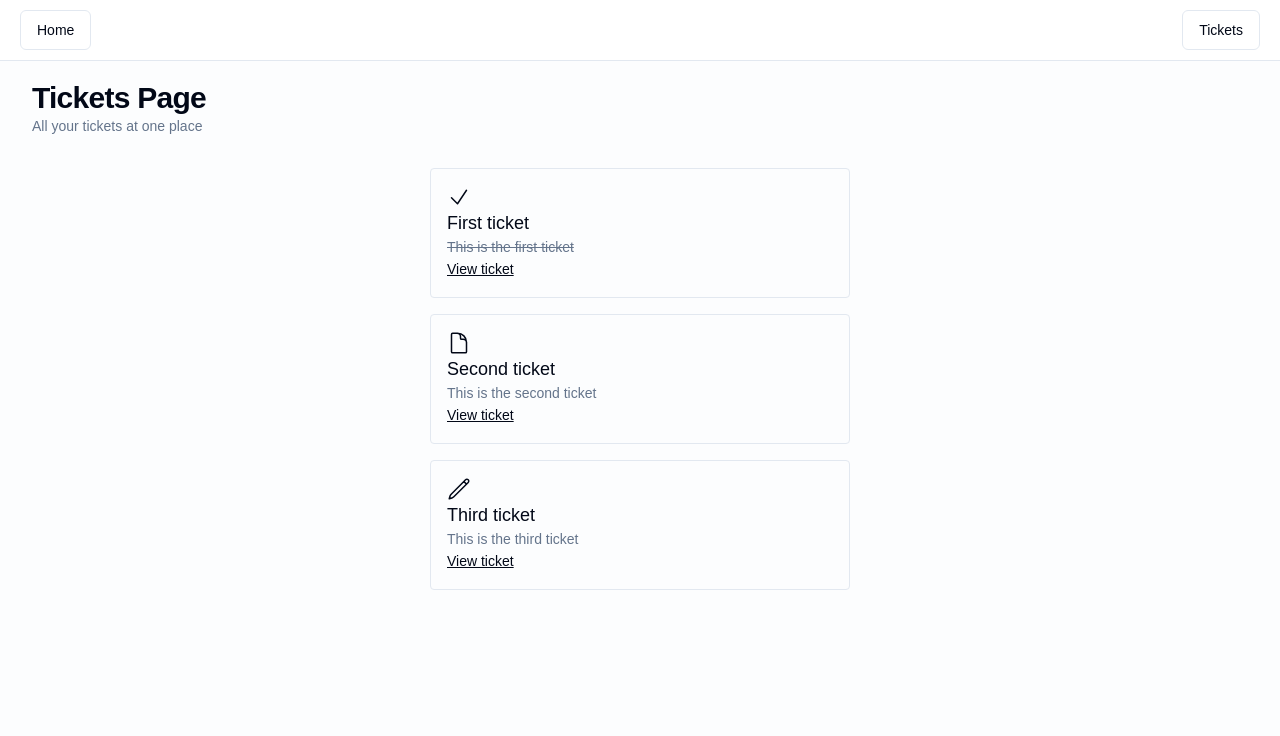
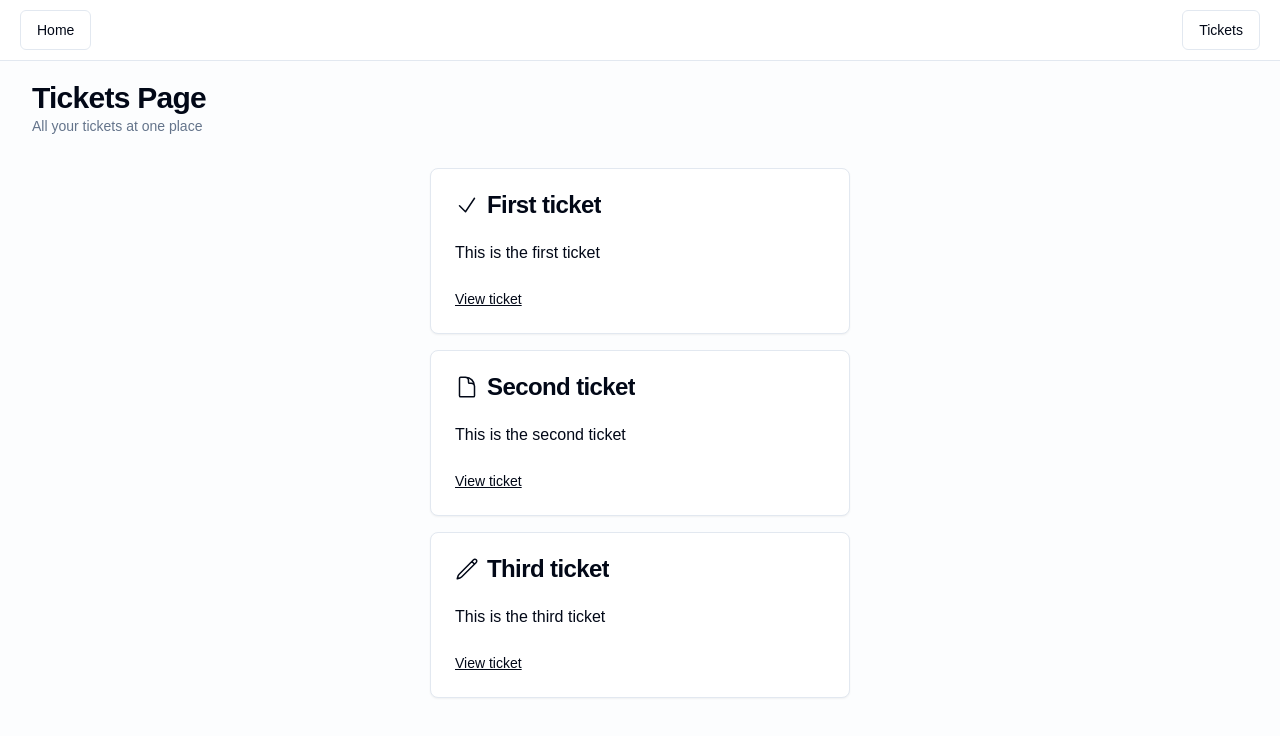
Before and after one commit to Riveko/the-road-to-next-app, a Next.js app: page /tickets in a window 1280 px wide. Shown: the top 736 px of the page. Built offline with nearby package versions, Linux system fonts and the light colour scheme.

Commit message:
Added Card components from shadcn

```diff
--- a/src/app/tickets/page.tsx
+++ b/src/app/tickets/page.tsx
@@ -1,5 +1,13 @@
 import clsx from "clsx";
 import Link from "next/link";
+import {
+    Card,
+    CardContent,
+    CardDescription,
+    CardFooter,
+    CardHeader,
+    CardTitle,
+} from "@/components/ui/card";
 import { initialTickets } from "@/data";
 import { ticketPath } from "@/paths";
 
@@ -39,21 +47,24 @@ const TicketsPage = () => {
 
             <div className="flex-1 flex flex-col items-center gap-y-4 animate-fade-in-from-top">
                 {initialTickets.map((ticket) => (
-                    <div key={ticket.id} className="w-full max-w-[420px] p-4 border border-slate-10 rounded">
-                        <div>{TICKET_ICONS[ticket.status]}</div>
-                        <h3 className="text-lg font-semi-bold truncate">{ticket.title}</h3>
-                        <p
-                            className={clsx("text-sm text-slate-500 truncate", {
-                                "line-through": ticket.status === `DONE`,
-                            })}
-                        >
-                            {ticket.content}
-                        </p>
-
-                        <Link href={ticketPath(ticket.id)} className="text-sm underline">
-                            View ticket
-                        </Link>
-                    </div>
+                    <Card key={ticket.id} className="w-full max-w-[420px]">
+                        <CardHeader>
+                            <CardTitle className="flex gap-x-2">
+                                <span>{TICKET_ICONS[ticket.status]}</span>
+                                <span className="truncate">{ticket.title}</span>
+                            </CardTitle>
+                        </CardHeader>
+                        <CardContent>
+                            <span className="line-clamp-3 whitespace-break-spaces">
+                                {ticket.content}
+                            </span>
+                        </CardContent>
+                        <CardFooter>
+                            <Link href={ticketPath(ticket.id)} className="text-sm underline">
+                                View ticket
+                            </Link>
+                        </CardFooter>
+                    </Card>
                 ))}
             </div>
         </div>
--- /dev/null
+++ b/src/components/ui/card.tsx
@@ -0,0 +1,78 @@
+import * as React from "react"
+import { cn } from "@/lib/utils"
+
+const Card = React.forwardRef<
+  HTMLDivElement,
+  React.HTMLAttributes<HTMLDivElement>
+>(({ className, ...props }, ref) => (
+  <div
+    ref={ref}
+    className={cn(
+      "rounded-lg border bg-card text-card-foreground shadow-sm",
+      className
+    )}
+    {...props}
+  />
+))
+Card.displayName = "Card"
+
+const CardHeader = React.forwardRef<
+  HTMLDivElement,
+  React.HTMLAttributes<HTMLDivElement>
+>(({ className, ...props }, ref) => (
+  <div
+    ref={ref}
+    className={cn("flex flex-col space-y-1.5 p-6", className)}
+    {...props}
+  />
+))
+CardHeader.displayName = "CardHeader"
+
+const CardTitle = React.forwardRef<
+  HTMLDivElement,
+  React.HTMLAttributes<HTMLDivElement>
+>(({ className, ...props }, ref) => (
+  <div
+    ref={ref}
+    className={cn(
+      "text-2xl font-semibold leading-none tracking-tight",
+      className
+    )}
+    {...props}
+  />
+))
+CardTitle.displayName = "CardTitle"
+
+const CardDescription = React.forwardRef<
+  HTMLDivElement,
+  React.HTMLAttributes<HTMLDivElement>
+>(({ className, ...props }, ref) => (
+  <div
+    ref={ref}
+    className={cn("text-sm text-muted-foreground", className)}
+    {...props}
+  />
+))
+CardDescription.displayName = "CardDescription"
+
+const CardContent = React.forwardRef<
+  HTMLDivElement,
+  React.HTMLAttributes<HTMLDivElement>
+>(({ className, ...props }, ref) => (
+  <div ref={ref} className={cn("p-6 pt-0", className)} {...props} />
+))
+CardContent.displayName = "CardContent"
+
+const CardFooter = React.forwardRef<
+  HTMLDivElement,
+  React.HTMLAttributes<HTMLDivElement>
+>(({ className, ...props }, ref) => (
+  <div
+    ref={ref}
+    className={cn("flex items-center p-6 pt-0", className)}
+    {...props}
+  />
+))
+CardFooter.displayName = "CardFooter"
+
+export { Card, CardContent,CardDescription, CardFooter, CardHeader, CardTitle }
```
